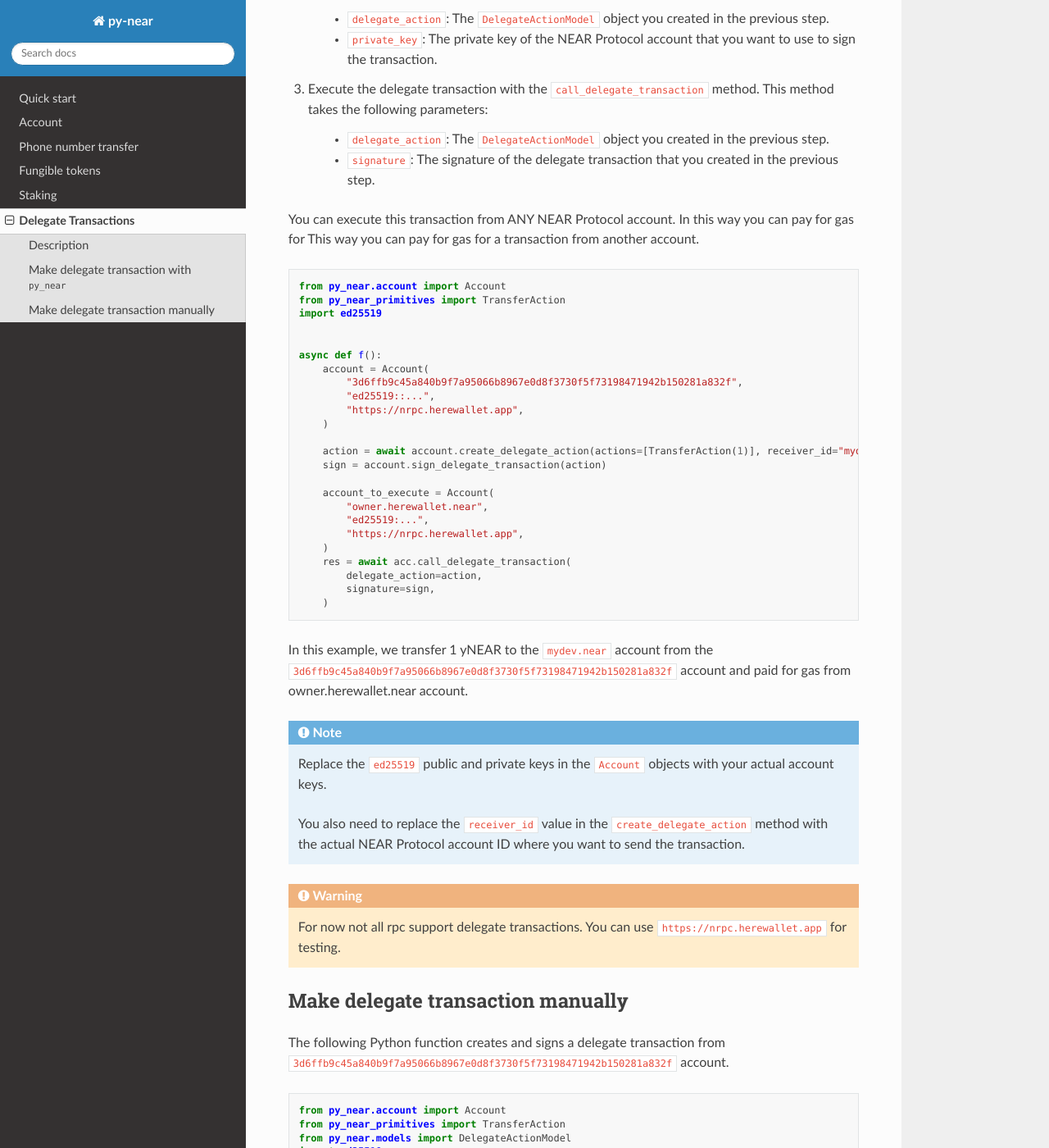
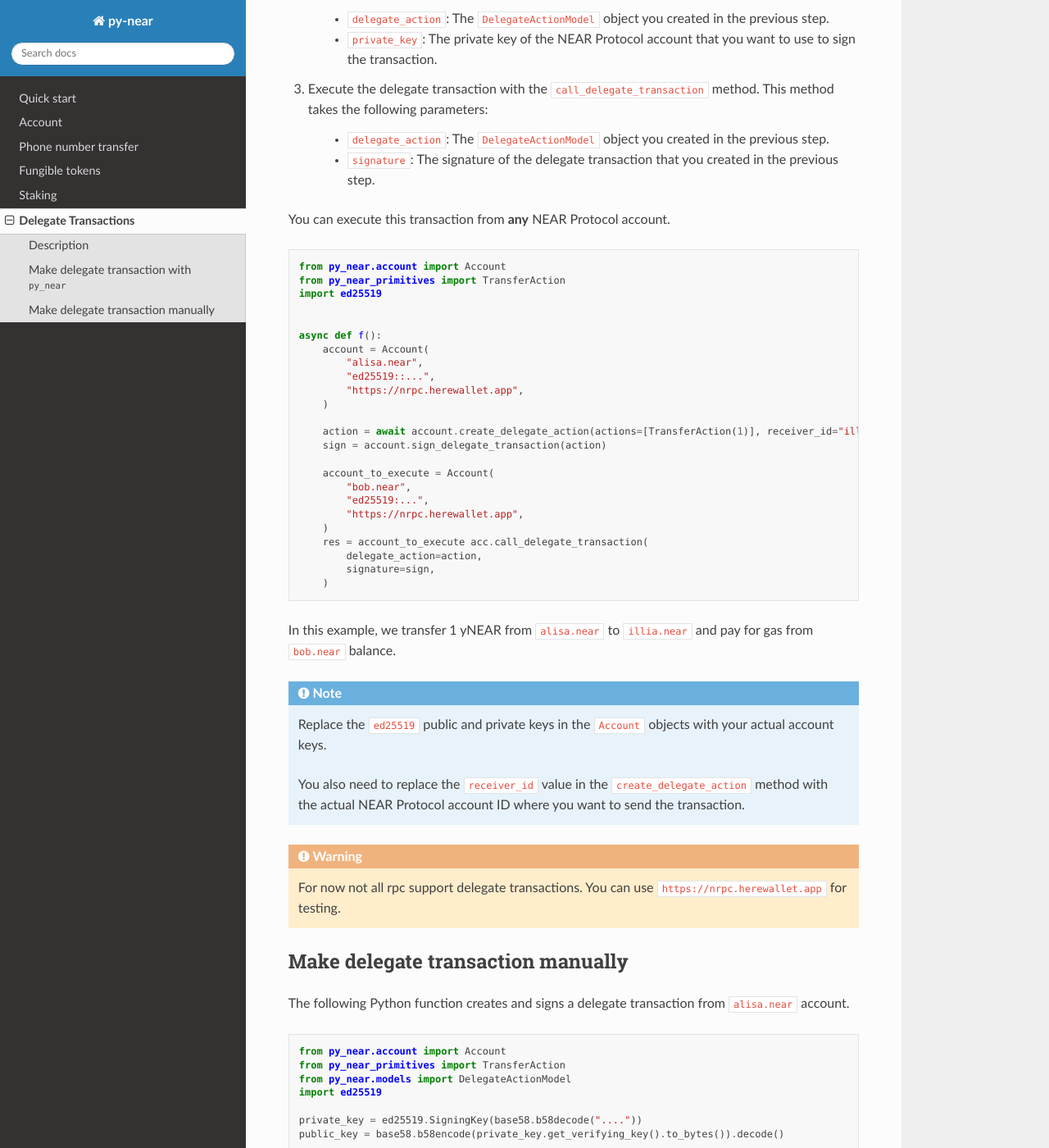
Before and after one commit to pvolnov/py-near, a Sphinx documentation site: the page built from docs/clients/delegate.rst, in a window 1280 px wide and 1400 px high, scrolled down 760 px. Shown: the whole window at 82% size. Built offline with Sphinx 7.4.7 and the Read the Docs theme 2.0.0, drawn with Linux system fonts in a browser that asks for light colours; some of the changed text lies outside the part shown.

Commit message:
fix: docs

```diff
--- a/docs/clients/delegate.rst
+++ b/docs/clients/delegate.rst
@@ -35,7 +35,7 @@ The following Python function creates and signs a delegate transaction.
     - ``delegate_action``: The ``DelegateActionModel`` object you created in the previous step.
     - ``signature``: The signature of the delegate transaction that you created in the previous step.
 
-You can execute this transaction from ANY NEAR Protocol account. In this way you can pay for gas for This way you can pay for gas for a transaction from another account.
+You can execute this transaction from **any** NEAR Protocol account.
 
 .. code-block:: python
 
@@ -46,25 +46,25 @@ You can execute this transaction from ANY NEAR Protocol account. In this way you
 
     async def f():
         account = Account(
-            "3d6ffb9c45a840b9f7a95066b8967e0d8f3730f5f73198471942b150281a832f",
+            "alisa.near",
             "ed25519::...",
             "https://nrpc.herewallet.app",
         )
 
-        action = await account.create_delegate_action(actions=[TransferAction(1)], receiver_id="mydev.near")
+        action = await account.create_delegate_action(actions=[TransferAction(1)], receiver_id="illia.near")
         sign = account.sign_delegate_transaction(action)
 
         account_to_execute = Account(
-            "owner.herewallet.near",
+            "bob.near",
             "ed25519:...",
             "https://nrpc.herewallet.app",
         )
-        res = await acc.call_delegate_transaction(
+        res = account_to_execute acc.call_delegate_transaction(
             delegate_action=action,
             signature=sign,
         )
 
-In this example, we transfer 1 yNEAR to the ``mydev.near`` account from the ``3d6ffb9c45a840b9f7a95066b8967e0d8f3730f5f73198471942b150281a832f`` account and paid for gas from owner.herewallet.near account.
+In this example, we transfer 1 yNEAR from  ``alisa.near``  to ``illia.near`` and pay for gas from ``bob.near`` balance.
 
 .. note::
     Replace the ``ed25519`` public and private keys in the ``Account`` objects with your actual account keys.
@@ -78,7 +78,7 @@ In this example, we transfer 1 yNEAR to the ``mydev.near`` account from the ``3d
 Make delegate transaction manually
 ----------------------------------
 
-The following Python function creates and signs a delegate transaction from ``3d6ffb9c45a840b9f7a95066b8967e0d8f3730f5f73198471942b150281a832f`` account.
+The following Python function creates and signs a delegate transaction from ``alisa.near`` account.
 
 
 .. code-block:: python
@@ -92,26 +92,26 @@ The following Python function creates and signs a delegate transaction from ``3d
     public_key = base58.b58encode(private_key.get_verifying_key().to_bytes()).decode()
 
     action = DelegateActionModel(
-        sender_id="3d6ffb9c45a840b9f7a95066b8967e0d8f3730f5f73198471942b150281a832f",
-        receiver_id="mydev.near",
+        sender_id="alisa.near",
+        receiver_id="illia.near",
         actions=[TransferAction(1)],
         nonce=94825362000001 + 1,
         max_block_height=94882153 + 1,
         public_key=public_key,
     )
 
-    sign = private_key.sign(bytes(bytearray(action.nep461_hash)))
+    sign = private_key.sign(action.nep461_hash)
 
 
 
-And now send this transaction and pay for gas from ``owner.herewallet.near`` account.
+And now send this transaction and pay for gas from ``bob.near`` account.
 
 .. code-block:: python
 
     from py_near.account import Account
 
     account_to_execute = Account(
-            "owner.herewallet.near",
+            "bob.near",
             "ed25519:...",
             "https://nrpc.herewallet.app",
         )
```
